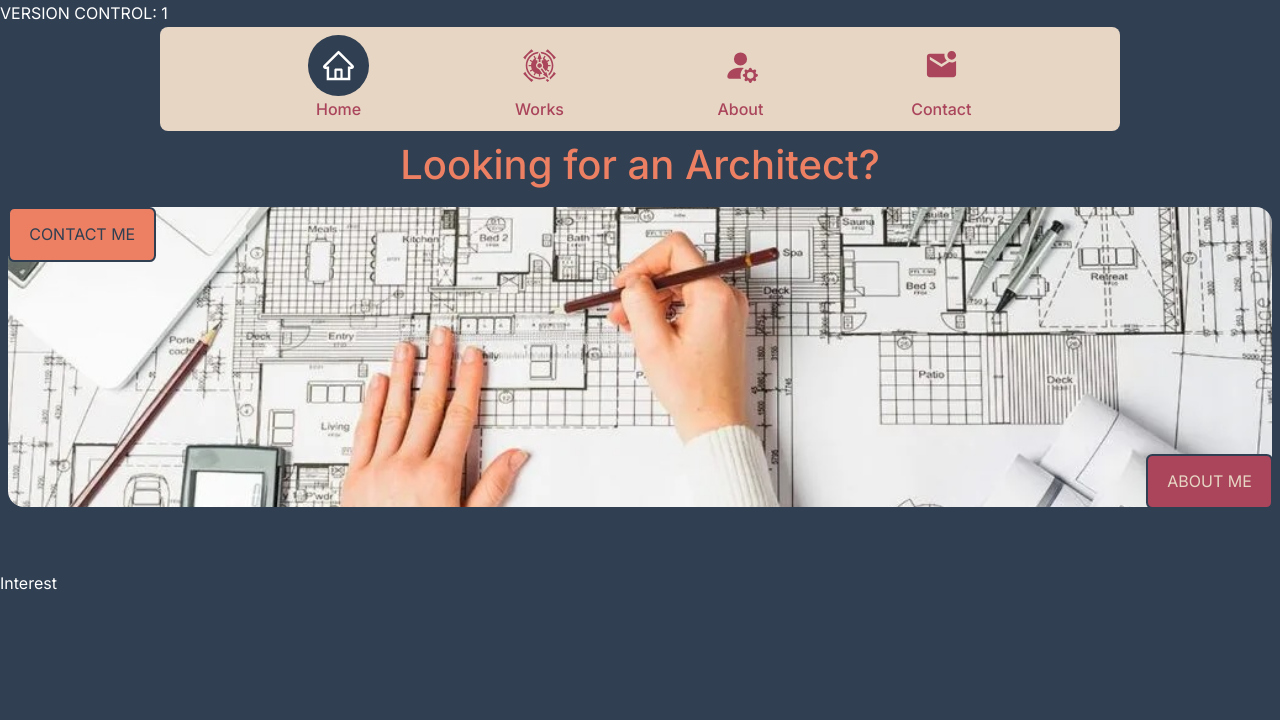
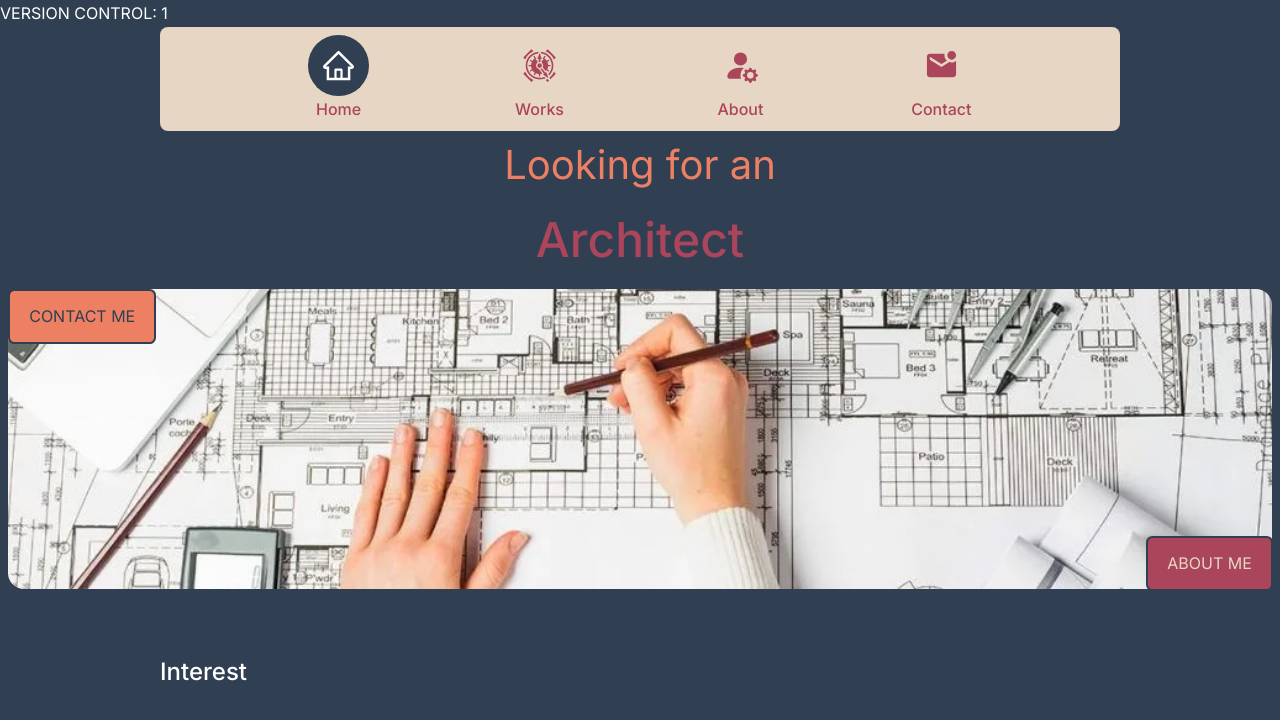
Before and after one commit to jamesmiayo/portfolio_johnbryan, a React (Create React App) app: page / in a window 1280 px wide. Shown: the top 720 px of the page. Built offline with nearby package versions, Linux system fonts and the light colour scheme; the HTML template or start-up script is replaced by a standard one.

Commit message:
update banner

```diff
--- a/src/frames/banner/Banner.jsx
+++ b/src/frames/banner/Banner.jsx
@@ -6,7 +6,8 @@ const Banner = () => {
   return (
     <>
       <div>
-        <h1>Looking for an Architect?</h1>
+        <h1>Looking for an </h1>
+        <h1 className="highlights">Architect</h1>
       </div>
       <div className="container container__banner">
         <div className="banner">
--- a/src/frames/interest/Interest.jsx
+++ b/src/frames/interest/Interest.jsx
@@ -2,7 +2,11 @@ import React from 'react';
 import './interest.css';
 
 const Interest = () => {
-  return <div>Interest</div>;
+  return (
+    <div className="container container__interest">
+      <h2>Interest</h2>
+    </div>
+  );
 };
 
 export default Interest;
--- a/src/index.css
+++ b/src/index.css
@@ -55,7 +55,11 @@ body {
 }
 
 h1 {
-  font-weight: 500;
+  font-weight: 400;
+  font-size: 2.5rem;
+  text-align: center;
+  color: var(--color-orange);
+  padding-bottom: 0rem;
 }
 h2 {
   font-weight: 500;
@@ -70,10 +74,11 @@ h5 {
   font-weight: 500;
 }
 
-h1 {
-  font-size: 2.5rem;
+.highlights{
+  font-weight: 500;
+  font-size: 3rem;
   text-align: center;
-  color: var(--color-orange);
+  color: var(--color-red);
   padding-bottom: 0rem;
 }
 
```
